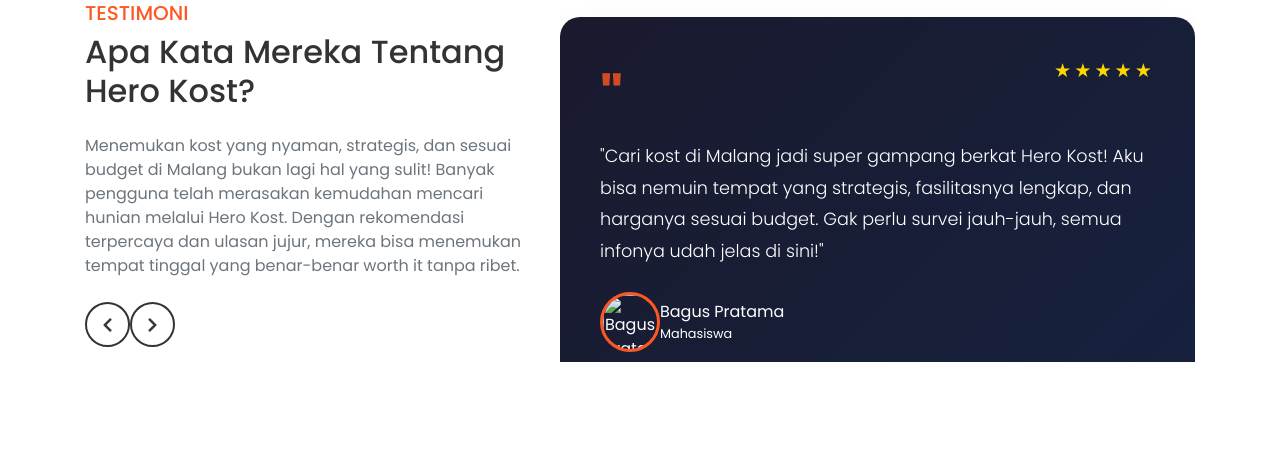
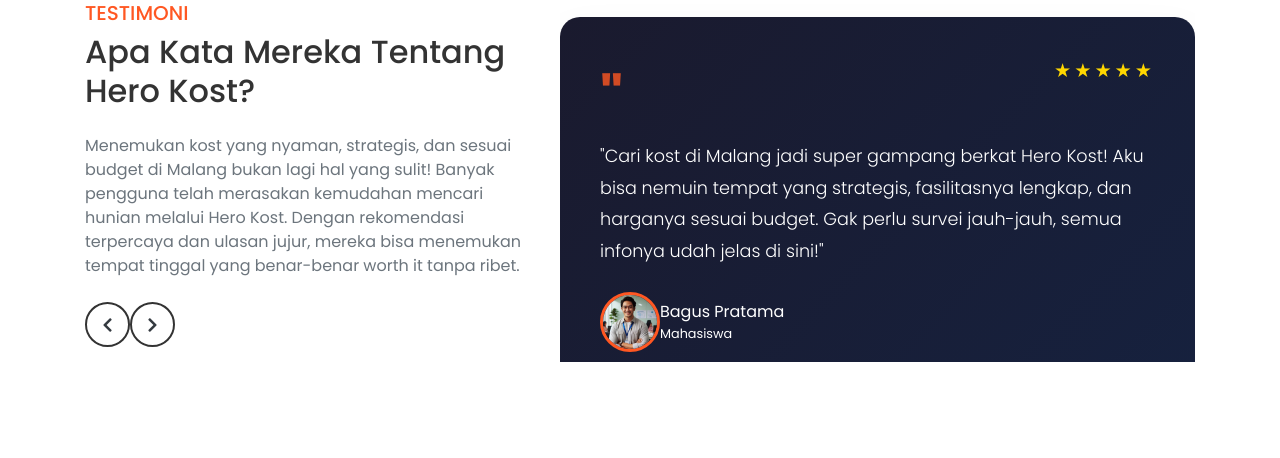
Before and after one commit to SufardiMadoa/HeroKost, a CodeIgniter 4 app: the page made by app/Views/pages/user/beranda.php in a window 1280 px wide. Shown: the part 1947-2405 px from the top of the page. Run offline with PHP 8.4 and a stand-in for CodeIgniter, Linux system fonts and the light colour scheme; the template is opened without the code that fills it, so the values that code supplies are empty; some libraries are stand-ins or nearby versions.

Commit message:
fix: Finally

```diff
--- a/app/Views/pages/user/beranda.php
+++ b/app/Views/pages/user/beranda.php
@@ -573,7 +573,7 @@
               <p class="mb-4">"Cari kost di Malang jadi super gampang berkat Hero Kost! Aku bisa nemuin tempat yang strategis, fasilitasnya lengkap, dan harganya sesuai budget. Gak perlu survei jauh-jauh, semua infonya udah jelas di sini!"</p>
 
               <div class="d-flex align-items-center mt-4">
-                <img src="https://via.placeholder.com/50" alt="Bagus Pratama" class="testimonial-img me-3">
+                <img src="<?= base_url('image/cowok.jpeg') ?>" alt="Bagus Pratama" class="testimonial-img me-3">
                 <div>
                   <div class="fw-bold">Bagus Pratama</div>
                   <div class="small">Mahasiswa</div>
@@ -594,7 +594,7 @@
               <p class="mb-4">"Dulu susah banget cari kost, tapi sejak pakai Hero Kost dapet rekomendasi terbaik. Enak banget! Benar-benar membantu."</p>
 
               <div class="d-flex align-items-center mt-4">
-                <img src="https://via.placeholder.com/50" alt="Annisa Fitri" class="testimonial-img me-3">
+                <img src="<?= base_url('image/cewek.jpeg') ?>" alt="Annisa Fitri" class="testimonial-img me-3">
                 <div>
                   <div class="fw-bold">Annisa Fitri</div>
                   <div class="small">Pekerja Kantoran</div>
```
Also changed, not shown: public/image/cewek.jpeg (added), public/image/cowok.jpeg (added).
